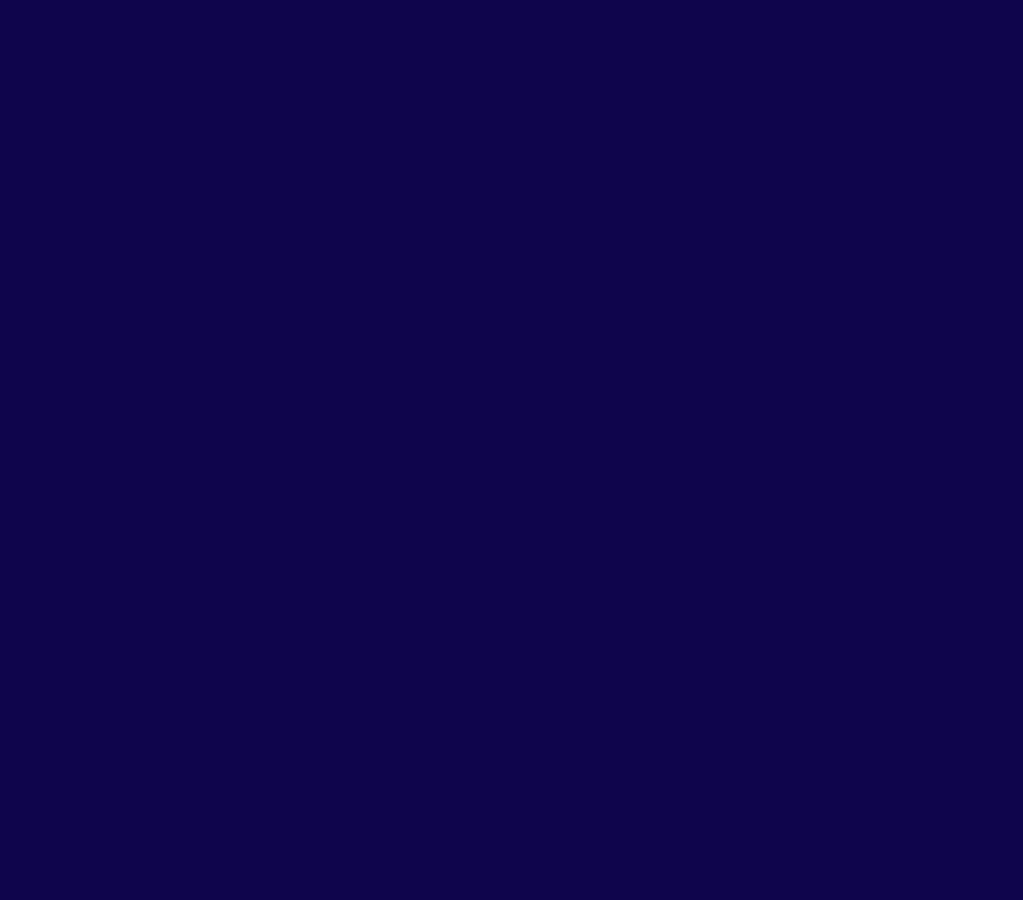
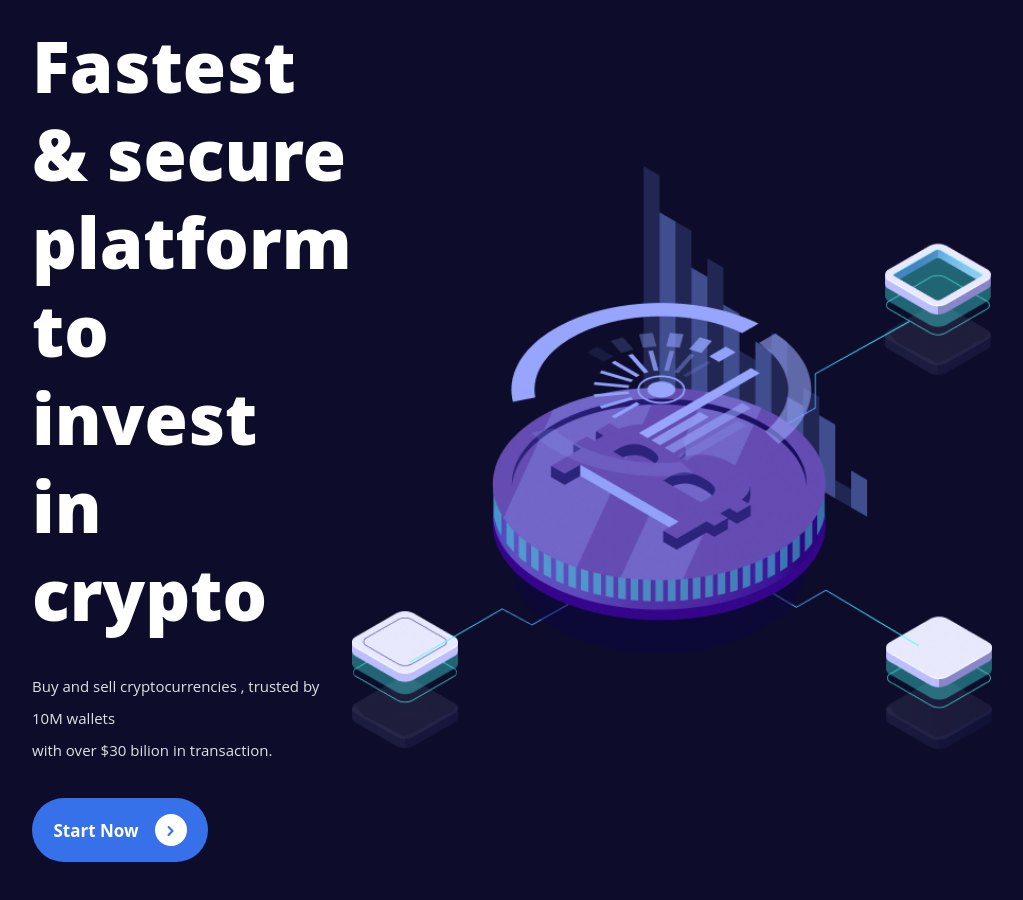
Before and after one commit to SamanMahalati/React-crypto, a React (Create React App) app: page / in a window 1280 px wide. Shown: the part 160-1060 px from the top of the page, without its empty margins (208-1231 px from the left). Before the commit the page ends 800 px from the top, so only its background shows below. Built offline with nearby package versions, Linux system fonts and the light colour scheme; the HTML template or start-up script is replaced by a standard one.

Commit message:
Create Landing page components

```diff
--- a/src/App.js
+++ b/src/App.js
@@ -2,11 +2,13 @@ import React from "react";
 
 //Components
 import Navbar from "./components/Navbar";
+import Home from "./components/Home";
 
 const App = () => {
   return (
     <>
       <Navbar />
+      <Home/>
     </>
   );
 }
--- /dev/null
+++ b/src/components/Home.js
@@ -0,0 +1,14 @@
+import React from 'react';
+
+//components
+import Landing from './Landing';
+
+const Home = () => {
+    return (
+        <main>
+            <Landing/>
+        </main>
+    );
+};
+
+export default Home;
--- /dev/null
+++ b/src/components/Landing.js
@@ -0,0 +1,96 @@
+import React from 'react';
+
+import styled from 'styled-components';
+
+//Images
+import Vector from "../images/Landing.png"
+import Arrow from "../images/icon/arrowRight.png"
+
+const Landing = () => {
+
+    const LandingContainer = styled.section`
+        display: flex;
+        align-items: center;
+        justify-content: space-between;
+        padding: 3rem 15rem;
+    `
+
+    const LandingVectorContainer = styled.div`
+        img {
+            max-width: 100%;
+            min-width: 40rem;
+        }
+    `
+
+    const LandingTextContainer = styled.div`
+        width: 100%;
+        display: flex;
+        flex-direction: column;
+        gap: 2rem;
+        h1 {
+            font-size: 70px;
+            font-weight: 900;
+            color: #fff;
+            line-height: 5.5rem;
+        }
+
+        h5 {
+            color: #E0E0E0;
+            line-height: 2rem;
+            font-size: 15px;
+            font-weight: 400;
+        }
+    `
+
+    const StartBtnContainer = styled.div`
+        background-color: #3671E9;
+        color: #fff;
+        width: 11rem;
+        display: flex;
+        align-items: center;
+        justify-content: center;
+        gap: 1rem;
+        padding: 1rem;
+        cursor: pointer;
+        border-radius: 3rem;
+
+        button {
+            background-color: transparent;
+            color: #fff;
+            font-weight: 700;
+            font-size: 17px;
+        }
+        div {
+            background-color: #fff;
+            height: 2rem;
+            width: 2rem;
+            border-radius: 100%;
+            display: flex;
+            align-items: center;
+            justify-content: center;
+        }
+    `
+
+    return (
+        <LandingContainer>
+
+            <LandingTextContainer>
+                <h1>Fastest & secure <br/> platform to invest <br/> in crypto</h1>
+                <h5>Buy and sell cryptocurrencies , trusted by 10M wallets <br/> with over $30 bilion in transaction.</h5>
+                <StartBtnContainer>
+                    <button>Start Now</button>
+                    <div>
+                        <img src={Arrow} alt="" />
+                    </div>
+                </StartBtnContainer>
+            </LandingTextContainer>
+
+            <LandingVectorContainer>
+                <img src={Vector} alt="" />
+            </LandingVectorContainer>
+
+        </LandingContainer>
+    );
+};
+
+export default Landing;
--- a/src/components/Navbar.js
+++ b/src/components/Navbar.js
@@ -38,6 +38,7 @@ const Navbar = () => {
         color: #fff;
         font-size: 16px;
         font-weight: 700;
+        cursor: pointer;
     `
 
     const NavBtnContainer = styled.div`
@@ -53,6 +54,8 @@ const Navbar = () => {
         font-weight: 700;
         background-color: #3671E9;
         color: #fff;
+        cursor: pointer;
+        box-shadow: rgba(0, 0, 0, 0.2) 0px 11.3115px 40px 0px;
     `
 
 
--- a/src/index.css
+++ b/src/index.css
@@ -8,5 +8,5 @@
 }
 
 body {
-    background-color: #0F054C;
+    background-color: #0D0D2B;
 }
```
Also changed, not shown: src/images/Landing.png (added), src/images/icon/arrowRight.png (added).
